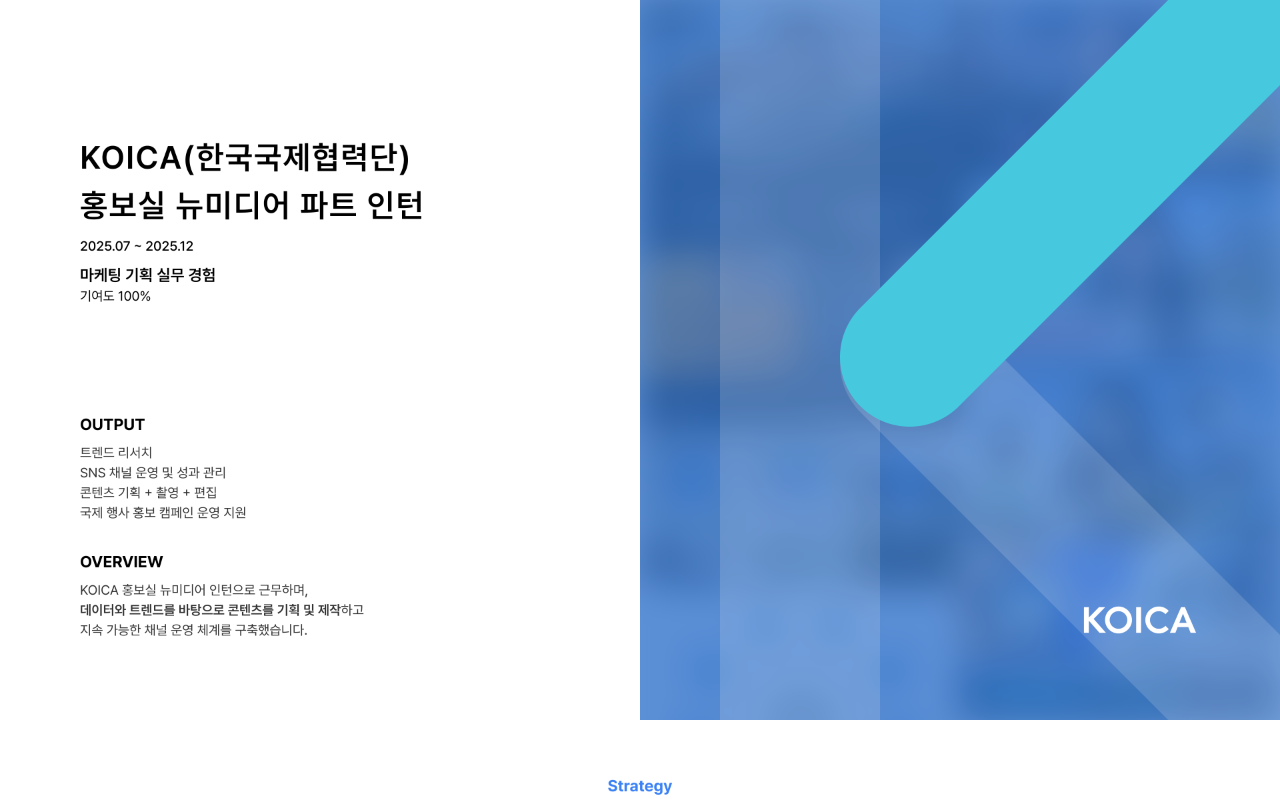
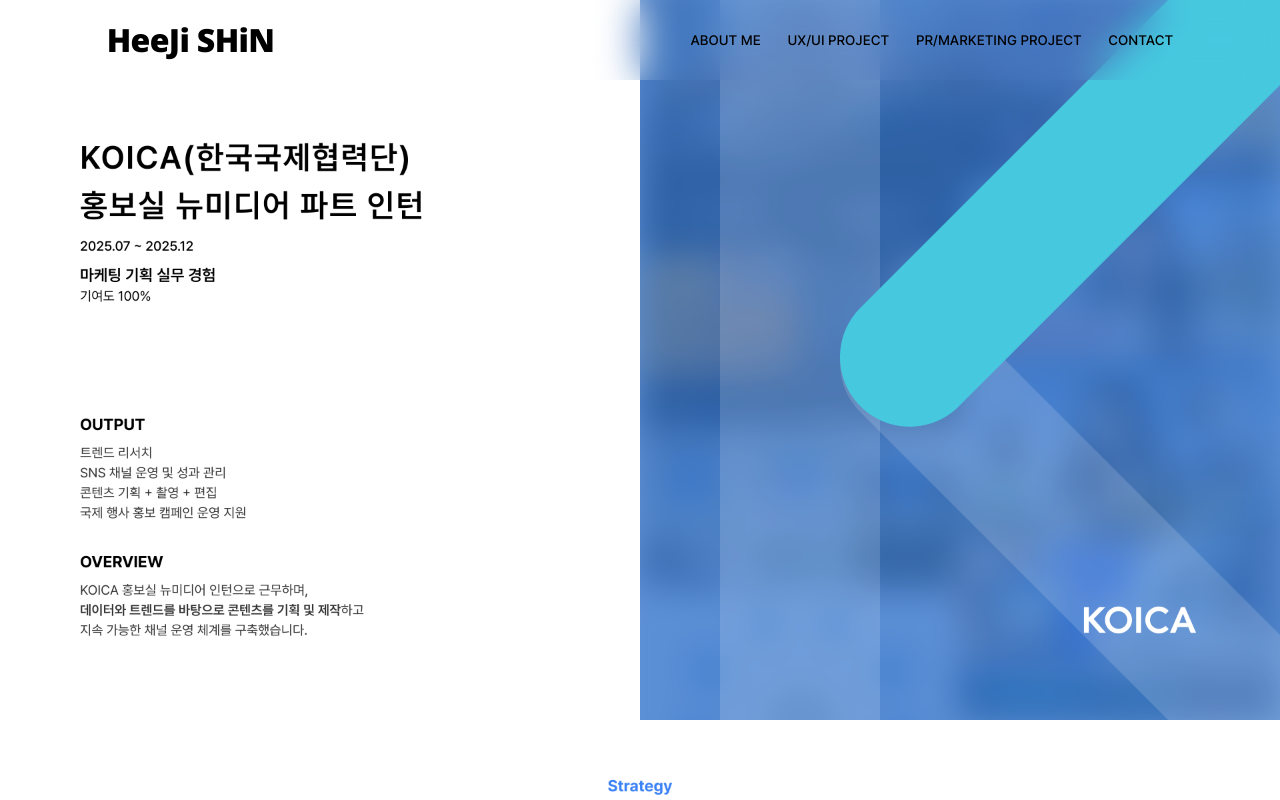
Before and after one commit to HeejiShin/HeejiShin.github.io, a Next.js app: page /koica in a window 1280 px wide. Shown: the top 800 px of the page. Built offline with nearby package versions, Linux system fonts and the light colour scheme; a web font is replaced by a local one.

Commit message:
feat: share header across portfolio routes

```diff
--- a/app/globals.css
+++ b/app/globals.css
@@ -1046,7 +1046,7 @@ a { color: inherit; }
     display: block;
     max-width: 720px;
     margin: 0 auto;
-    padding: 24px 20px 80px;
+    padding: 100px 20px 80px;
   }
 
   .case-study-mobile__back {
--- a/app/header.tsx
+++ b/app/header.tsx
@@ -1,6 +1,7 @@
 'use client';
 
 import type { MouseEvent } from 'react';
+import Link from 'next/link';
 
 const links = [
   ['about', 'ABOUT ME'],
@@ -10,10 +11,14 @@ const links = [
 ] as const;
 
 function moveTo(event: MouseEvent<HTMLAnchorElement>, id: string) {
+  const target = document.getElementById(id);
+  if (!target) {
+    event.preventDefault();
+    window.location.assign(event.currentTarget.href);
+    return;
+  }
+
   event.preventDefault();
-  const target = document.getElementById(id);
-  if (!target) return;
-
   target.scrollIntoView({ behavior: 'auto', block: 'start' });
   window.history.replaceState(null, '', id === 'top' ? window.location.pathname : `#${id}`);
   event.currentTarget.closest('details')?.removeAttribute('open');
@@ -28,17 +33,17 @@ export default function Header() {
         WebkitBackdropFilter: 'blur(var(--header-blur, 20px))',
       }}
     >
-      <a className="brand" href="#top" aria-label="홈으로 이동" onClick={(event) => moveTo(event, 'top')}>HeeJi SHiN</a>
+      <Link className="brand" href="/" aria-label="홈으로 이동" onClick={(event) => moveTo(event, 'top')}>HeeJi SHiN</Link>
       <nav className="desktop-nav" aria-label="주요 메뉴">
         {links.map(([id, label]) => (
-          <a href={`#${id}`} onClick={(event) => moveTo(event, id)} key={id}>{label}</a>
+          <Link href={`/#${id}`} onClick={(event) => moveTo(event, id)} key={id}>{label}</Link>
         ))}
       </nav>
       <details className="mobile-nav">
         <summary>MENU</summary>
         <nav aria-label="모바일 메뉴">
           {links.map(([id, label]) => (
-            <a href={`#${id}`} onClick={(event) => moveTo(event, id)} key={id}>{label}</a>
+            <Link href={`/#${id}`} onClick={(event) => moveTo(event, id)} key={id}>{label}</Link>
           ))}
         </nav>
       </details>
--- a/app/layout.tsx
+++ b/app/layout.tsx
@@ -1,5 +1,6 @@
 import type { Metadata } from 'next';
 import './globals.css';
+import Header from './header';
 
 export const dynamic = 'force-static';
 
@@ -28,7 +29,10 @@ export const metadata: Metadata = {
 export default function RootLayout({ children }: Readonly<{ children: React.ReactNode }>) {
   return (
     <html lang="ko">
-      <body>{children}</body>
+      <body>
+        <Header />
+        {children}
+      </body>
     </html>
   );
 }
--- a/app/page.tsx
+++ b/app/page.tsx
@@ -1,5 +1,4 @@
 import Image from 'next/image';
-import Header from './header';
 
 const awards = [
   {
@@ -122,8 +121,6 @@ function SkillTrack() {
 export default function Home() {
   return (
     <main id="top">
-      <Header />
-
       <div className="portfolio-shell">
         <section className="hero" aria-labelledby="hero-title">
           <Image className="hero-art hero-art--blue" src="/assets/hero-blue.svg" alt="" width={700} height={700} priority unoptimized />
```
